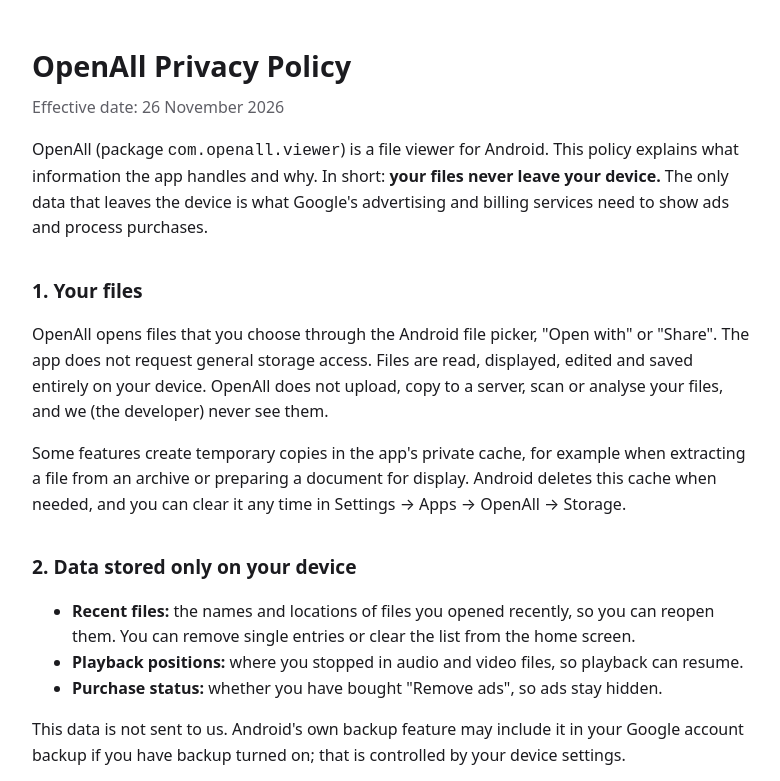
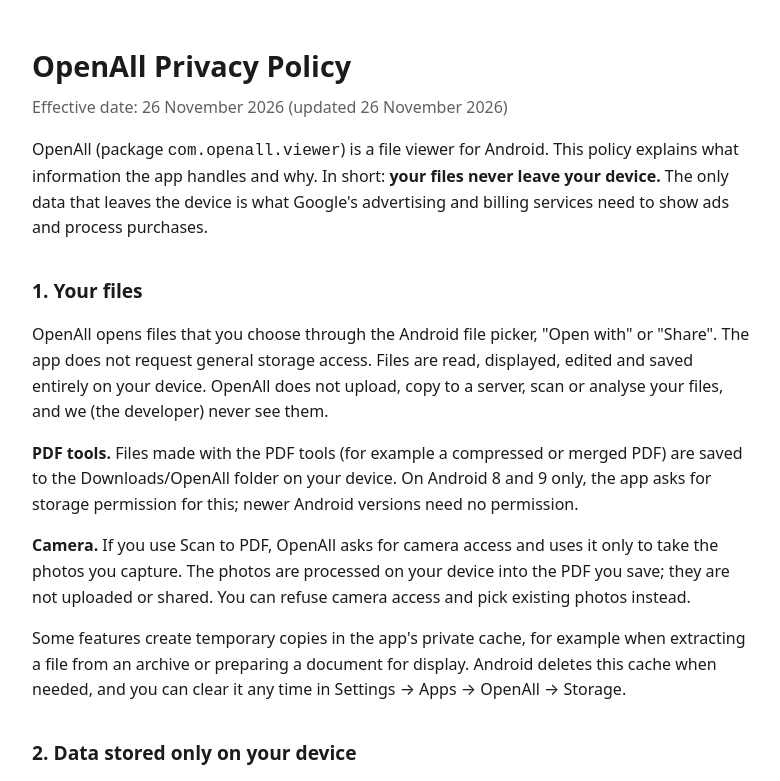
Before and after one commit to samnehra2017-bit/samnehra2017-bit.github.io, a plain HTML site: page openall/privacy.html in a window 1280 px wide. Shown: the top 781 px of the page, without its empty margins (248-1028 px from the left). Drawn offline with Linux system fonts and the light colour scheme.

Commit message:
OpenAll privacy policy: PDF tools output, camera for scanning, feedback email
Co-Authored-By: Claude Opus 5.5 <noreply@anthropic.com>

```diff
--- a/openall/privacy.html
+++ b/openall/privacy.html
@@ -15,7 +15,7 @@
 </head>
 <body>
 <h1>OpenAll Privacy Policy</h1>
-<p class="meta">Effective date: 26 November 2026</p>
+<p class="meta">Effective date: 26 November 2026 (updated 26 November 2026)</p>
 
 <p>OpenAll (package <code>com.openall.viewer</code>) is a file viewer for Android. This policy explains what
 information the app handles and why. In short: <strong>your files never leave your device.</strong> The only data
@@ -25,6 +25,12 @@ that leaves the device is what Google's advertising and billing services need to
 <p>OpenAll opens files that you choose through the Android file picker, "Open with" or "Share". The app does
 not request general storage access. Files are read, displayed, edited and saved entirely on your device.
 OpenAll does not upload, copy to a server, scan or analyse your files, and we (the developer) never see them.</p>
+<p><strong>PDF tools.</strong> Files made with the PDF tools (for example a compressed or merged PDF) are saved
+to the Downloads/OpenAll folder on your device. On Android 8 and 9 only, the app asks for storage permission for
+this; newer Android versions need no permission.</p>
+<p><strong>Camera.</strong> If you use Scan to PDF, OpenAll asks for camera access and uses it only to take the
+photos you capture. The photos are processed on your device into the PDF you save; they are not uploaded or
+shared. You can refuse camera access and pick existing photos instead.</p>
 <p>Some features create temporary copies in the app's private cache, for example when extracting a file from an
 archive or preparing a document for display. Android deletes this cache when needed, and you can clear it
 any time in Settings → Apps → OpenAll → Storage.</p>
@@ -67,7 +73,7 @@ See the <a href="https://policies.google.com/privacy">Google Privacy Policy</a>
 <h2>5. What we do not do</h2>
 <ul>
   <li>We do not run our own servers or collect analytics.</li>
-  <li>We do not ask you to create an account or collect your name, email, contacts or precise location.</li>
+  <li>We do not ask you to create an account or collect your name, email, contacts or precise location. If you choose to send feedback by email, we receive only what you write.</li>
   <li>We do not sell personal information.</li>
 </ul>
 
```
